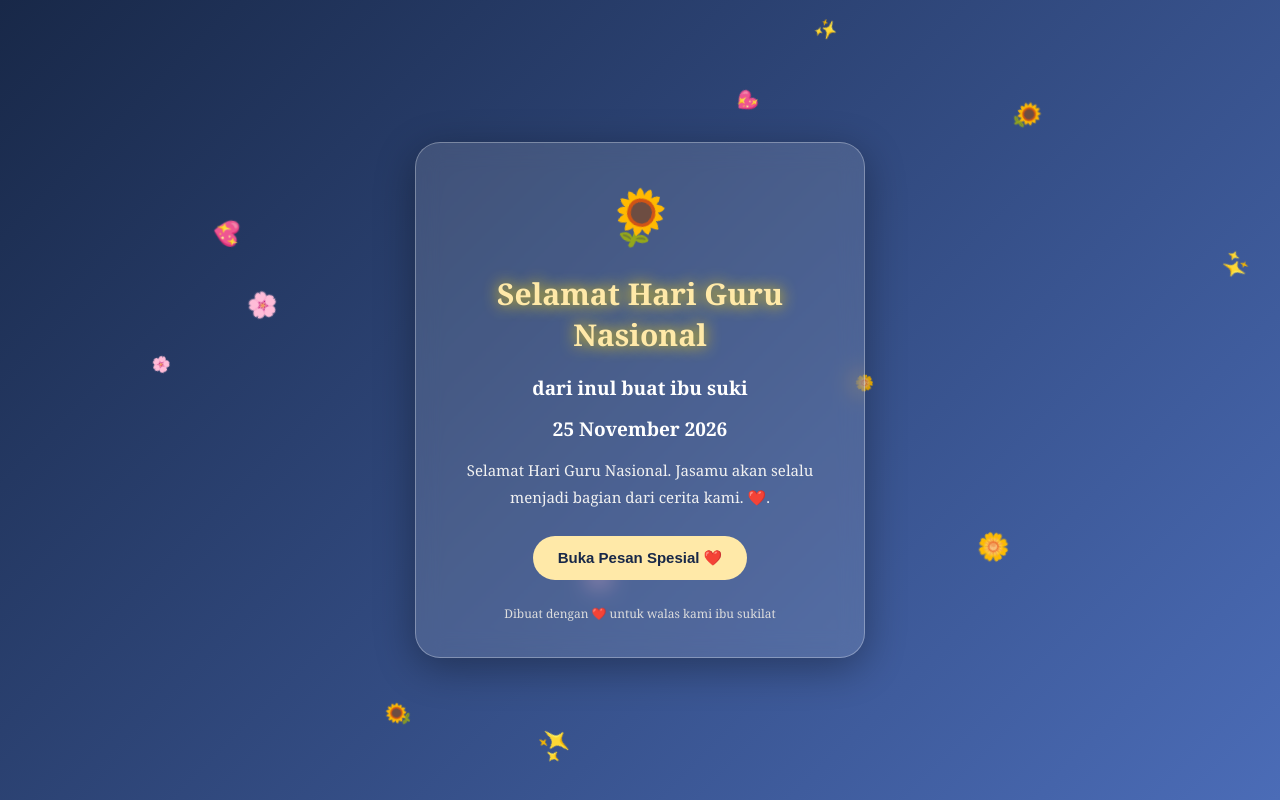
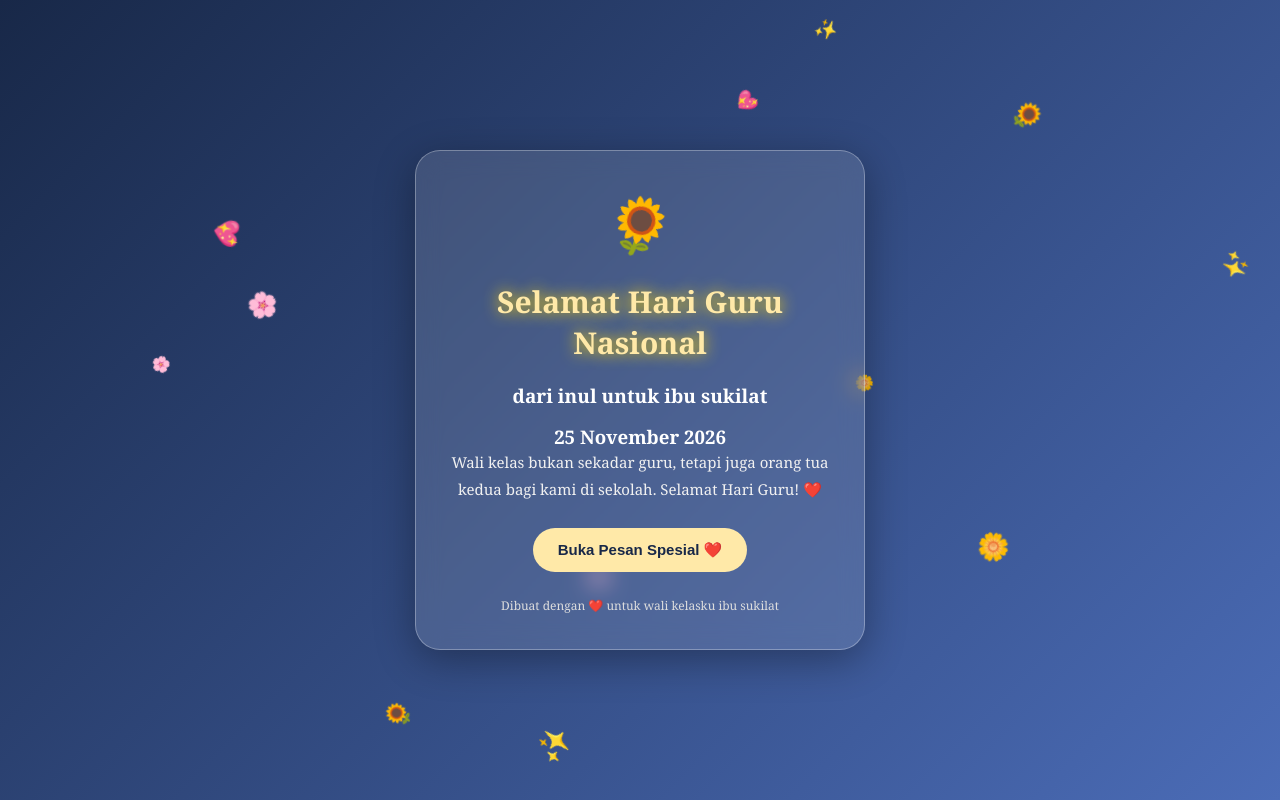
Before and after one commit to sainull/sainul, a plain HTML site: page index.html in a window 1280 px wide. Drawn offline with Linux system fonts and the light colour scheme.

Commit message:
Add files via upload

```diff
--- a/index.html
+++ b/index.html
@@ -122,12 +122,13 @@ footer {
   <div class="bunga">🌻</div>
 
   <h1>Selamat Hari Guru Nasional</h1>
-  <h2>dari inul buat ibu suki</h2>
+  <h2>dari inul untuk ibu sukilat
 
-  <h2>25 November 2026</h2>
+  <h3>25 November 2026</h2>
 
   <p>
-    Selamat Hari Guru Nasional. Jasamu akan selalu menjadi bagian dari cerita kami. ❤️.
+    Wali kelas bukan sekadar guru,
+tetapi juga orang tua kedua bagi kami di sekolah. Selamat Hari Guru! ❤️
   </p>
 
   <button onclick="bukaPesan()">
@@ -135,20 +136,23 @@ footer {
   </button>
 
   <div id="pesan">
-    <h2>Untuk Guruku Tercinta 💐</h2>
+    <h2>Untuk walasku Tercinta 💐</h2>
     <p>
       Selamat Hari Guru untuk Wali Kelas terbaik ibu sukilat!
-      Terima kasih sudah menjadi pembimbing, penasihat, sekaligus orang
-      tua kedua bagi kami di sekolah. Maaf atas segala kesalahan dan kenakalan kami selama ini. Semoga segala ilmu, kesabaran, dan kebaikan yang telah diberikan menjadi amal kebaikan yang tak terputus. ❤️
+      Terima kasih sudah menjadi pembimbing, penasihat, sekaligus
+      orang tua kedua bagi kami di sekolah. Maaf atas segala
+      kesalahan dan kenakalan kami selama ini. Semoga segala ilmu,
+      kesabaran, dan kebaikan yang telah diberikan menjadi amal
+      kebaikan yang tak terputus. ❤️
       <br><br>
-      <b>Wali kelas bukan sekadar guru, tetapi juga orang tua kedua bagi kami di sekolah. Selamat Hari Guru! ❤️.</b>
+      <b>Engkau adalah pahlawan tanpa tanda jasa.</b>
       <br><br>
       ❤️ Terima kasih, Guruku!
     </p>
   </div>
 
   <footer>
-    Dibuat dengan ❤️ untuk walas kami ibu sukilat
+    Dibuat dengan ❤️ untuk wali kelasku ibu sukilat
   </footer>
 </div>
 
```
